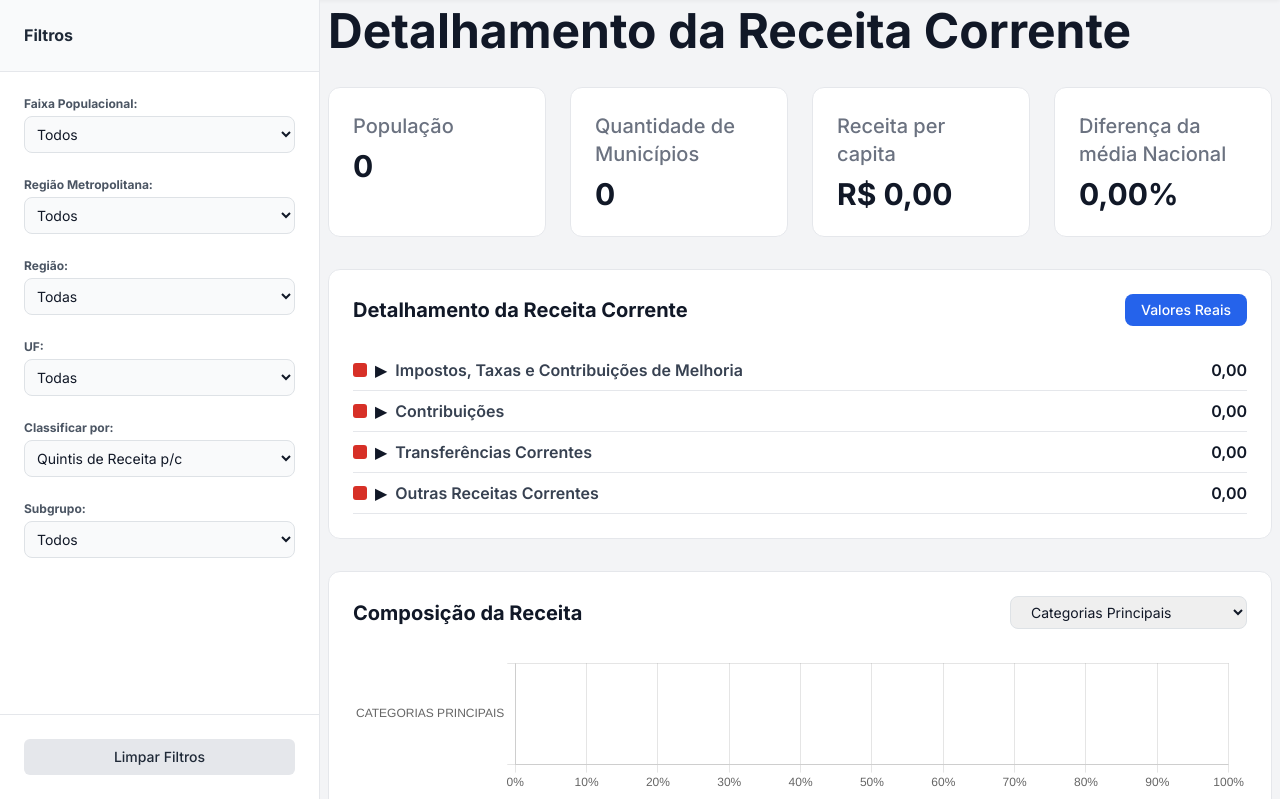
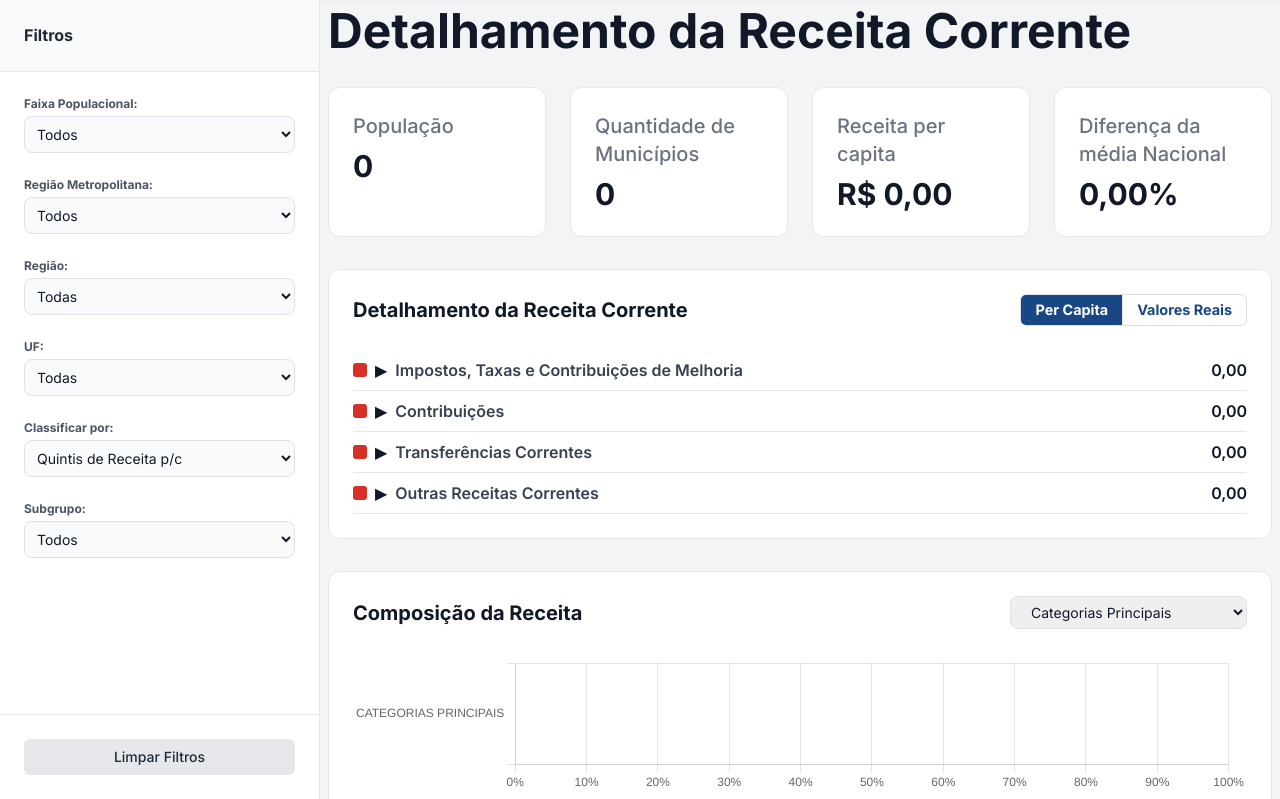
Before and after one commit to pedrofnp/IFEM, a Django app: page /analise-municipal/ in a window 1280 px wide. Shown: the part 77-876 px from the top of the page. Run offline with Django 5.2, Linux system fonts and the light colour scheme; data that the repository does not hold is empty; some libraries are stand-ins or nearby versions.

Commit message:
fix(button-detalhamento): toggle retangular Per Capita/Valores Reais; corrige import de CSS e chave faltante; mantém filtros RM/Região/UF completos

```diff
--- a/detail/static/detail/css/style.css
+++ b/detail/static/detail/css/style.css
@@ -1,4 +1,4 @@
-/* O seu CSS original vai aqui - não precisa de alterações */
+/* CSS de Análise Municipal */
 body { font-family: 'Inter', sans-serif; background-color: #f3f4f6; color: #111827; }
 .kpi-card, .metric-card { background-color: #ffffff; border: 1px solid #e5e7eb; transition: transform 0.2s, box-shadow 0.2s; }
 .kpi-card:hover { transform: translateY(-5px); box-shadow: 0 10px 15px -3px rgba(0, 0, 0, 0.1), 0 4px 6px -4px rgba(0, 0, 0, 0.1); }
@@ -13,4 +13,51 @@ body { font-family: 'Inter', sans-serif; background-color: #f3f4f6; color: #1118
 .ranking-indicator-container:hover .ranking-tooltip { visibility: visible; opacity: 1; }
 .metric-detail-row { display: flex; align-items: center; padding-top: 0.5rem; padding-bottom: 0.5rem; border-bottom: 1px solid #f3f4f6; }
 .metric-detail-row:last-child { border-bottom: none; }
-.chart-container { position: relative; margin: 0 auto; width: 90%; max-width: 400px; }
+
+.chart-container {
+  position: relative;
+  margin: 0 auto;
+  width: 90%;
+  max-width: 400px;
+}
+
+/* === Toggle segmentado  === */
+#valor-toggle.segmented {
+  display: inline-flex;
+  align-items: center;
+  background: #fff;                 /* fundo branco */
+  border: 1px solid #d9dee7;        /* borda externa */
+  border-radius: 6px;               /* cantos pouco arredondados */
+  padding: 0;                       /* sem padding no contêiner */
+  overflow: hidden;                 /* esconde o raio do botão ativo */
+}
+
+#valor-toggle .segmented-option {
+  -webkit-appearance: none;
+  appearance: none;
+  border: 0;
+  background: transparent;
+  margin: 0;                        /* importantíssimo p/ alinhar */
+  padding: 8px 14px;                /* altura/largura do “tab” */
+  border-radius: 0;                 /* retangular */
+  font-weight: 700;
+  font-size: 0.9rem;
+  line-height: 1;
+  cursor: pointer;
+  color: #194685;
+}
+
+#valor-toggle .segmented-option + .segmented-option {
+  border-left: 1px solid #e5e7eb;   /* divisor vertical entre opções */
+}
+
+#valor-toggle .segmented-option.active {
+  background: #194685;              /* azul ativo */
+  color: #fff;
+  box-shadow: none;
+}
+
+#valor-toggle .segmented-option:focus-visible {
+  outline: 2px solid #194685;
+  outline-offset: 2px;
+}
--- a/detail/static/detail/js/script.js
+++ b/detail/static/detail/js/script.js
@@ -1,5 +1,6 @@
 document.addEventListener('DOMContentLoaded', function() {
-  // ======================== HELPERS ========================
+  // --- JS da Análise Municipal
+
   function parsePossiblyMultiSerialized(text) {
     let out = text;
     try { out = JSON.parse(out); } catch { return text; }
@@ -68,9 +69,6 @@ document.addEventListener('DOMContentLoaded', function() {
   const filtroPorte  = document.getElementById('filtro-porte');
   const filtroRm     = document.getElementById('filtro-rm');
 
-  const toggleBtn = document.getElementById('valor-toggle-btn');
-  let isShowingPerCapita = true;
-
   // ======================== JSON INICIAL ========================
   let initialChartData = null;
   try {
@@ -80,18 +78,38 @@ document.addEventListener('DOMContentLoaded', function() {
     return;
   }
 
-  // ======================== TOGGLE VALOR/PER CAPITA ========================
-  if (toggleBtn) {
-    toggleBtn.addEventListener('click', function() {
-      isShowingPerCapita = !isShowingPerCapita;
-      this.textContent = isShowingPerCapita ? 'Valores Reais' : 'Per Capita';
+// --- Toggle segmentado Per Capita / Valores Reais ---
+
+  let isShowingPerCapita = true;
+
+const perCapitaBtn = document.getElementById('btn-per-capita');
+const reaisBtn     = document.getElementById('btn-valores-reais');
+
+function setValorMode(mode) {
+  // mode: 'percapita' | 'real'
+  isShowingPerCapita = (mode === 'percapita');
+
+  // estados visuais
+  perCapitaBtn?.classList.toggle('active', isShowingPerCapita);
+  reaisBtn?.classList.toggle('active', !isShowingPerCapita);
+
+  // exibição dos valores
   const valoresAbsolutos = document.querySelectorAll('.valor-absoluto');
   const valoresPerCapita = document.querySelectorAll('.valor-per-capita');
   valoresAbsolutos.forEach(el => el.classList.toggle('hidden', isShowingPerCapita));
   valoresPerCapita.forEach(el => el.classList.toggle('hidden', !isShowingPerCapita));
+
+  // mantém sua ordenação por valor
   sortAllRevenueSections(isShowingPerCapita);
-    });
 }
+
+// listeners
+perCapitaBtn?.addEventListener('click', () => setValorMode('percapita'));
+reaisBtn?.addEventListener('click',     () => setValorMode('real'));
+
+// estado inicial ao carregar a página
+setValorMode('percapita');
+
 
   // ======================== FILTROS / KPIs / DETALHES ========================
   // Agora SEMPRE usa lista completa e NÃO existe município
--- a/detail/templates/detail/detalhe_conjunto.html
+++ b/detail/templates/detail/detalhe_conjunto.html
@@ -1,5 +1,7 @@
 {% extends "global/head.html" %}
 {% load static %}
+<link rel="stylesheet" href="{% static 'detail/css/style.css' %}">
+
 {% block extra_head %}
     <title>Detalhamento de Receita por Conjunto de Municípios</title>
     <link rel="stylesheet" href="{% static 'detail/css/style.css' %}">
@@ -125,9 +127,11 @@
                 <section class="metric-card p-6 rounded-xl">
                     <div class="flex justify-between items-center mb-4">
                         <h2 class="text-xl font-bold">Detalhamento da Receita Corrente</h2>
-                        <button id="valor-toggle-btn" class="px-3 py-1.5 text-sm font-medium text-white bg-blue-600 rounded-lg hover:bg-blue-700">
-                            Valores Reais
-                        </button>
+                        <!-- controle segmentado novo -->
+                        <div id="valor-toggle" class="segmented">
+                        <button id="btn-per-capita" class="segmented-option active" type="button">Per Capita</button>
+                        <button id="btn-valores-reais" class="segmented-option" type="button">Valores Reais</button>
+                        </div>
                     </div>
                     <div id="main-revenue-details-container">
                         {% if revenue_tree %}
```
Lines whose indentation alone changed are shown as unchanged.
